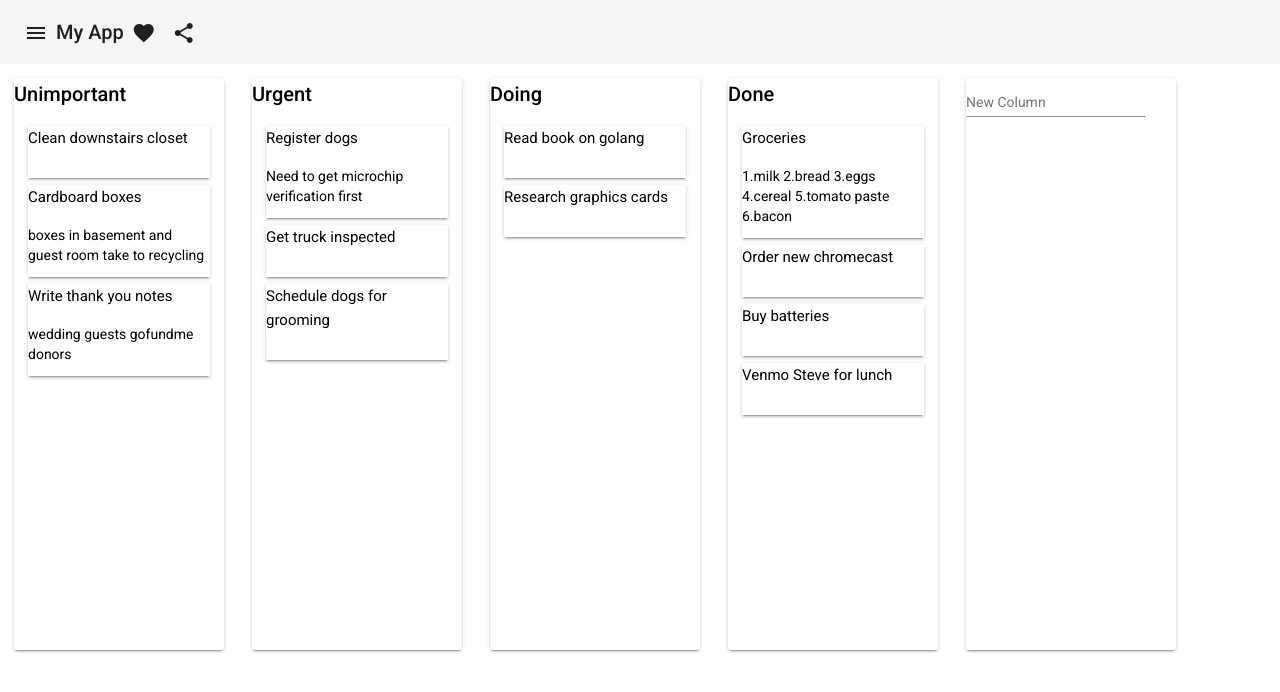
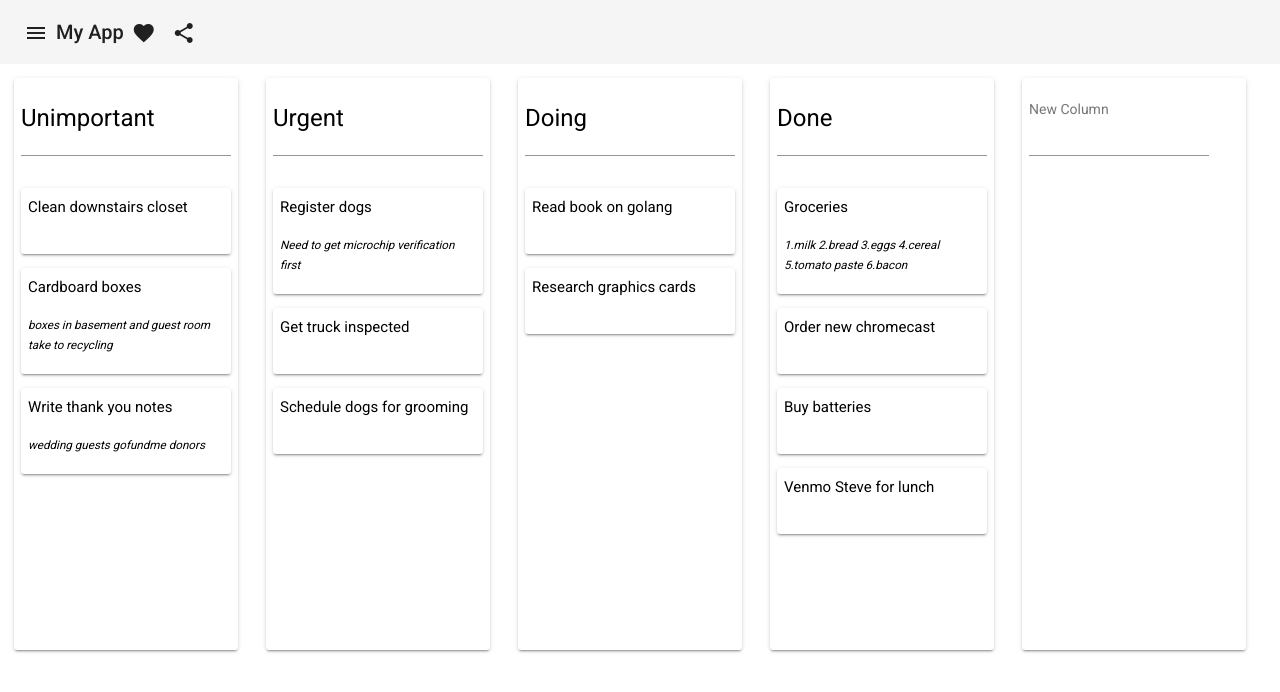
Before and after one commit to tysmithnet/learn-angular-dropndrop, an Angular app in the folder todoapp/: page / in a window 1280 px wide. Shown: the top 692 px of the page. Built offline with nearby package versions, Linux system fonts and the light colour scheme.

Commit message:
Add styling to cards and columns

```diff
--- a/todoapp/src/app/app.component.css
+++ b/todoapp/src/app/app.component.css
@@ -10,16 +10,20 @@
 }
 
 .column {
+    padding: .5em;
     background-color: white;
     border-radius: .25em;
-    display: inline-block;
+    display: flex;
+    flex-direction: column;
     margin: 1em;
     max-width: 15em;
     min-width: 15em;
 }
 
 .card {
-    margin: .5em 1em;
+    margin-top: 1em;
+    padding: .5em;
+    border-radius: .25em;
     display: flex;
     flex-direction: column;
     background-color: white;
@@ -35,4 +39,5 @@
 
 .card-description {
     font-size: smaller;
+    font-style: italic;
 }
--- a/todoapp/src/app/app.component.html
+++ b/todoapp/src/app/app.component.html
@@ -41,7 +41,9 @@
       class="column mat-elevation-z2"
       cdkDrag
     >
-      <h2>{{ column.title }}</h2>
+      <mat-form-field class="example-full-width">
+        <h1><input matInput [(ngModel)]="column.title"></h1>
+      </mat-form-field>
       <div cdkDropList [cdkDropListData]="column?.cards" (cdkDropListDropped)="drop($event)">
         <div
           class="card mat-elevation-z2"
@@ -49,7 +51,7 @@
           cdkDrag
         >
           <h4>{{ card.title }}</h4>
-          <p>{{ card.description }}</p>
+          <p class="card-description">{{ card.description }}</p>
           <div class="card-action-container"></div>
         </div>
       </div>
@@ -58,7 +60,7 @@
         <form class="example-form">
           <mat-form-field class="example-full-width">
             <mat-label>New Column</mat-label>
-            <input matInput placeholder="Name">
+            <h1><input matInput placeholder="Name"></h1>
           </mat-form-field>
         </form>
       </div>
```
